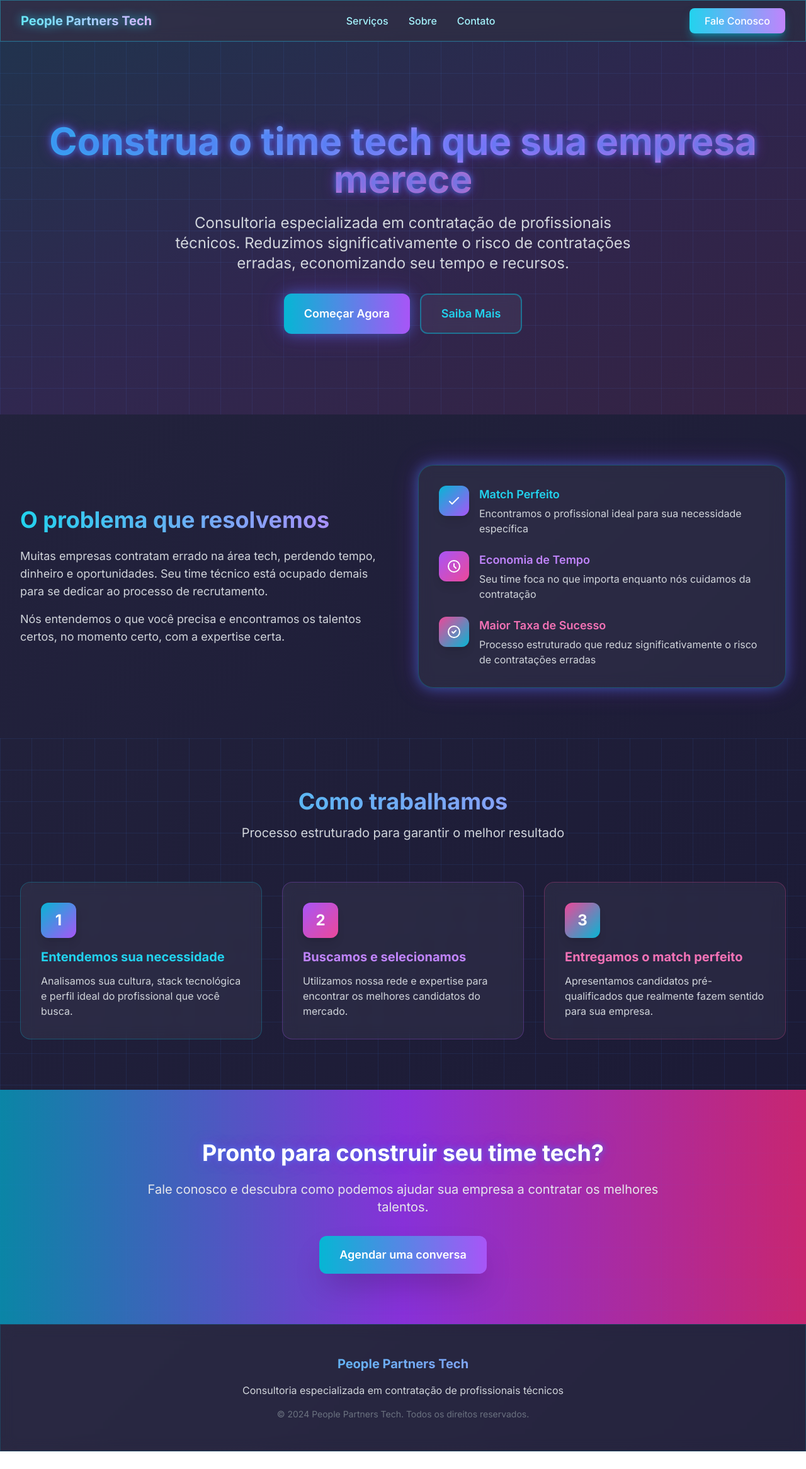
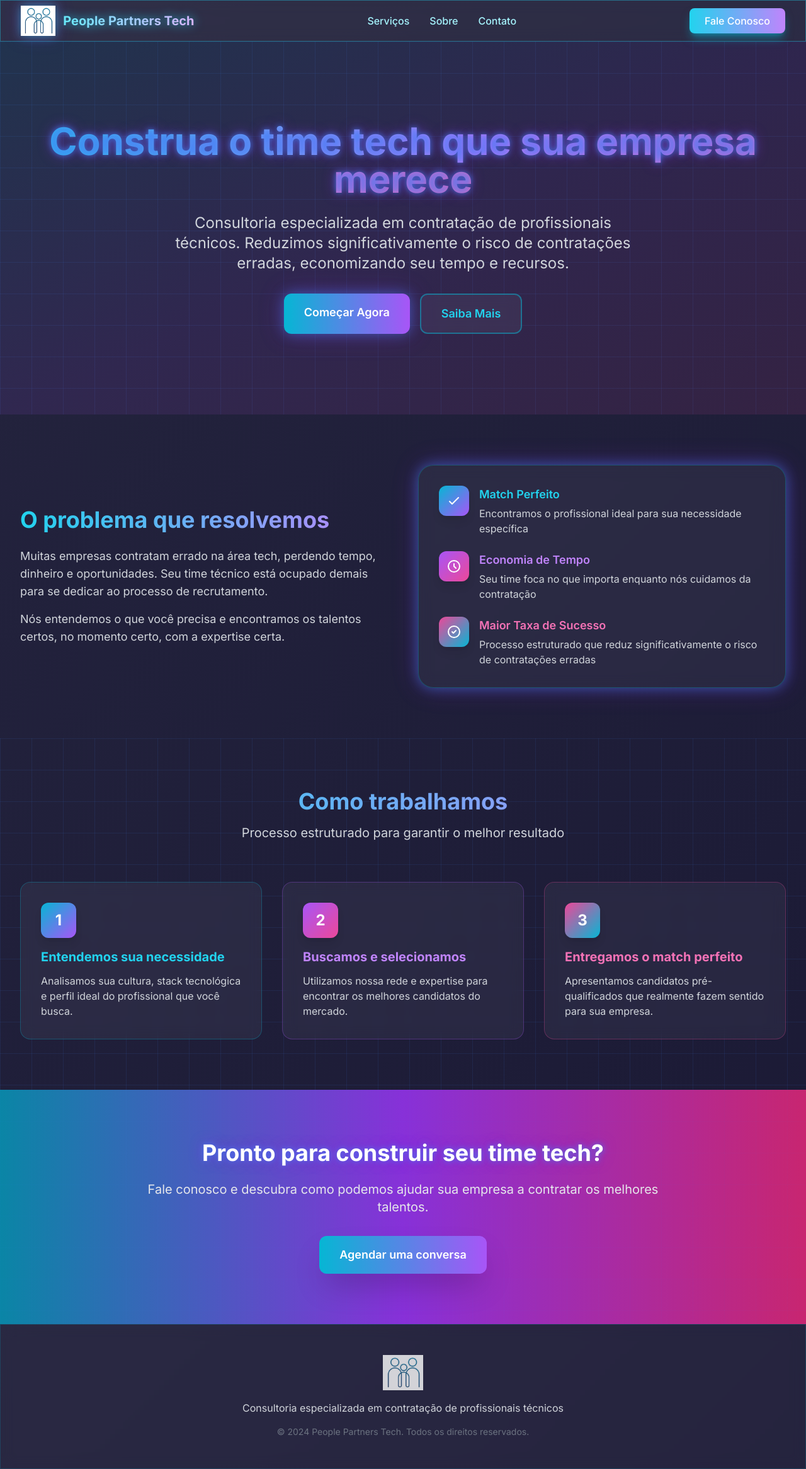
Before and after one commit to peoplepartnerstech/peoplepartnerstech.github.io, a plain HTML site: page index.html in a window 1280 px wide. Shown: the whole page at 63% size. Before the commit the page ends 2304 px from the top, so only its background shows below. Drawn offline with nearby package versions, Linux system fonts and the light colour scheme.

Commit message:
Adicionando Logo e links do whatsapp

```diff
--- a/index.html
+++ b/index.html
@@ -15,6 +15,9 @@
     <link href="https://fonts.googleapis.com/css2?family=Inter:wght@300;400;500;600;700;800;900&family=Space+Grotesk:wght@400;500;600;700&display=swap" rel="stylesheet">
 
     <style>
+        html {
+            scroll-behavior: smooth;
+        }
         body {
             font-family: 'Inter', sans-serif;
         }
@@ -45,6 +48,12 @@
                 linear-gradient(90deg, rgba(59, 130, 246, 0.1) 1px, transparent 1px);
             background-size: 50px 50px;
         }
+        .logo-glow {
+            filter: drop-shadow(0 0 8px rgba(34, 211, 238, 0.5)) drop-shadow(0 0 12px rgba(147, 51, 234, 0.3));
+        }
+        .logo-glow:hover {
+            filter: drop-shadow(0 0 12px rgba(34, 211, 238, 0.7)) drop-shadow(0 0 16px rgba(147, 51, 234, 0.5));
+        }
     </style>
 </head>
 <body class="futuristic-gradient text-white">
@@ -52,15 +61,18 @@
     <header class="glass sticky top-0 z-50 border-b border-cyan-400/40">
         <nav class="max-w-7xl mx-auto px-4 sm:px-6 lg:px-8">
             <div class="flex justify-between items-center h-16">
-                <div class="text-xl font-bold bg-gradient-to-r from-cyan-300 to-purple-300 bg-clip-text text-transparent drop-shadow-[0_0_8px_rgba(34,211,238,0.8)]">People Partners Tech</div>
+                <a href="#" class="flex items-center space-x-3">
+                    <img src="logo.jpg" alt="People Partners Tech" class="h-8 md:h-10 lg:h-12 w-auto object-contain transition-all logo-glow">
+                    <span class="text-xl font-bold bg-gradient-to-r from-cyan-300 to-purple-300 bg-clip-text text-transparent drop-shadow-[0_0_8px_rgba(34,211,238,0.8)]">People Partners Tech</span>
+                </a>
                 <div class="hidden md:flex space-x-8">
                     <a href="#servicos" class="text-cyan-200 hover:text-cyan-300 transition font-medium">Serviços</a>
                     <a href="#sobre" class="text-cyan-200 hover:text-cyan-300 transition font-medium">Sobre</a>
                     <a href="#contato" class="text-cyan-200 hover:text-cyan-300 transition font-medium">Contato</a>
                 </div>
-                <button class="bg-gradient-to-r from-cyan-400 to-purple-400 text-white px-6 py-2 rounded-lg hover:from-cyan-300 hover:to-purple-300 transition font-medium neon-glow shadow-lg shadow-cyan-500/50">
+                <a href="https://wa.me/5544998047955?text=Olá!%20Vi%20o%20site%20da%20People%20Partners%20Tech%20e%20tenho%20interesse%20em%20conhecer%20melhor%20os%20serviços%20de%20contratação%20de%20profissionais%20técnicos.%20Podemos%20conversar?" target="_blank" rel="noopener noreferrer" class="bg-gradient-to-r from-cyan-400 to-purple-400 text-white px-6 py-2 rounded-lg hover:from-cyan-300 hover:to-purple-300 transition font-medium neon-glow shadow-lg shadow-cyan-500/50 inline-block">
                     Fale Conosco
-                </button>
+                </a>
             </div>
         </nav>
     </header>
@@ -80,12 +92,12 @@
                     Reduzimos significativamente o risco de contratações erradas, economizando seu tempo e recursos.
                 </p>
                 <div class="flex flex-col sm:flex-row gap-4 justify-center">
-                    <button class="bg-gradient-to-r from-cyan-500 to-purple-500 text-white px-8 py-4 rounded-xl hover:from-cyan-400 hover:to-purple-400 transition font-semibold text-lg neon-glow transform hover:scale-105">
+                    <a href="https://wa.me/5544998047955?text=Olá!%20Vi%20o%20site%20da%20People%20Partners%20Tech%20e%20tenho%20interesse%20em%20conhecer%20melhor%20os%20serviços%20de%20contratação%20de%20profissionais%20técnicos.%20Podemos%20conversar?" target="_blank" rel="noopener noreferrer" class="bg-gradient-to-r from-cyan-500 to-purple-500 text-white px-8 py-4 rounded-xl hover:from-cyan-400 hover:to-purple-400 transition font-semibold text-lg neon-glow transform hover:scale-105 inline-block text-center">
                         Começar Agora
-                    </button>
-                    <button class="glass text-cyan-400 px-8 py-4 rounded-xl border-2 border-cyan-500/50 hover:border-cyan-400 transition font-semibold text-lg hover:bg-cyan-500/10">
+                    </a>
+                    <a href="#sobre" class="glass text-cyan-400 px-8 py-4 rounded-xl border-2 border-cyan-500/50 hover:border-cyan-400 transition font-semibold text-lg hover:bg-cyan-500/10 inline-block text-center">
                         Saiba Mais
-                    </button>
+                    </a>
                 </div>
             </div>
         </div>
@@ -205,9 +217,9 @@
             <p class="text-xl text-gray-200 mb-8">
                 Fale conosco e descubra como podemos ajudar sua empresa a contratar os melhores talentos.
             </p>
-            <button class="bg-gradient-to-r from-cyan-500 to-purple-500 text-white px-8 py-4 rounded-xl hover:from-cyan-400 hover:to-purple-400 transition font-semibold text-lg shadow-2xl neon-glow transform hover:scale-105">
+            <a href="https://wa.me/5544998047955?text=Olá!%20Vi%20o%20site%20da%20People%20Partners%20Tech%20e%20tenho%20interesse%20em%20conhecer%20melhor%20os%20serviços%20de%20contratação%20de%20profissionais%20técnicos.%20Podemos%20conversar?" target="_blank" rel="noopener noreferrer" class="bg-gradient-to-r from-cyan-500 to-purple-500 text-white px-8 py-4 rounded-xl hover:from-cyan-400 hover:to-purple-400 transition font-semibold text-lg shadow-2xl neon-glow transform hover:scale-105 inline-block">
                 Agendar uma conversa
-            </button>
+            </a>
         </div>
     </section>
 
@@ -215,7 +227,9 @@
     <footer class="glass border-t border-cyan-500/20 text-gray-400 py-12">
         <div class="max-w-7xl mx-auto px-4 sm:px-6 lg:px-8">
             <div class="text-center">
-                <div class="text-xl font-bold bg-gradient-to-r from-cyan-400 to-purple-400 bg-clip-text text-transparent mb-4">People Partners Tech</div>
+                <div class="flex justify-center mb-4">
+                    <img src="logo.jpg" alt="People Partners Tech" class="h-10 md:h-12 lg:h-14 w-auto object-contain opacity-80 hover:opacity-100 transition-opacity">
+                </div>
                 <p class="mb-4 text-gray-300">Consultoria especializada em contratação de profissionais técnicos</p>
                 <p class="text-sm text-gray-500">© 2024 People Partners Tech. Todos os direitos reservados.</p>
             </div>
```
Also changed, not shown: logo.jpg (added), 2 other files.
